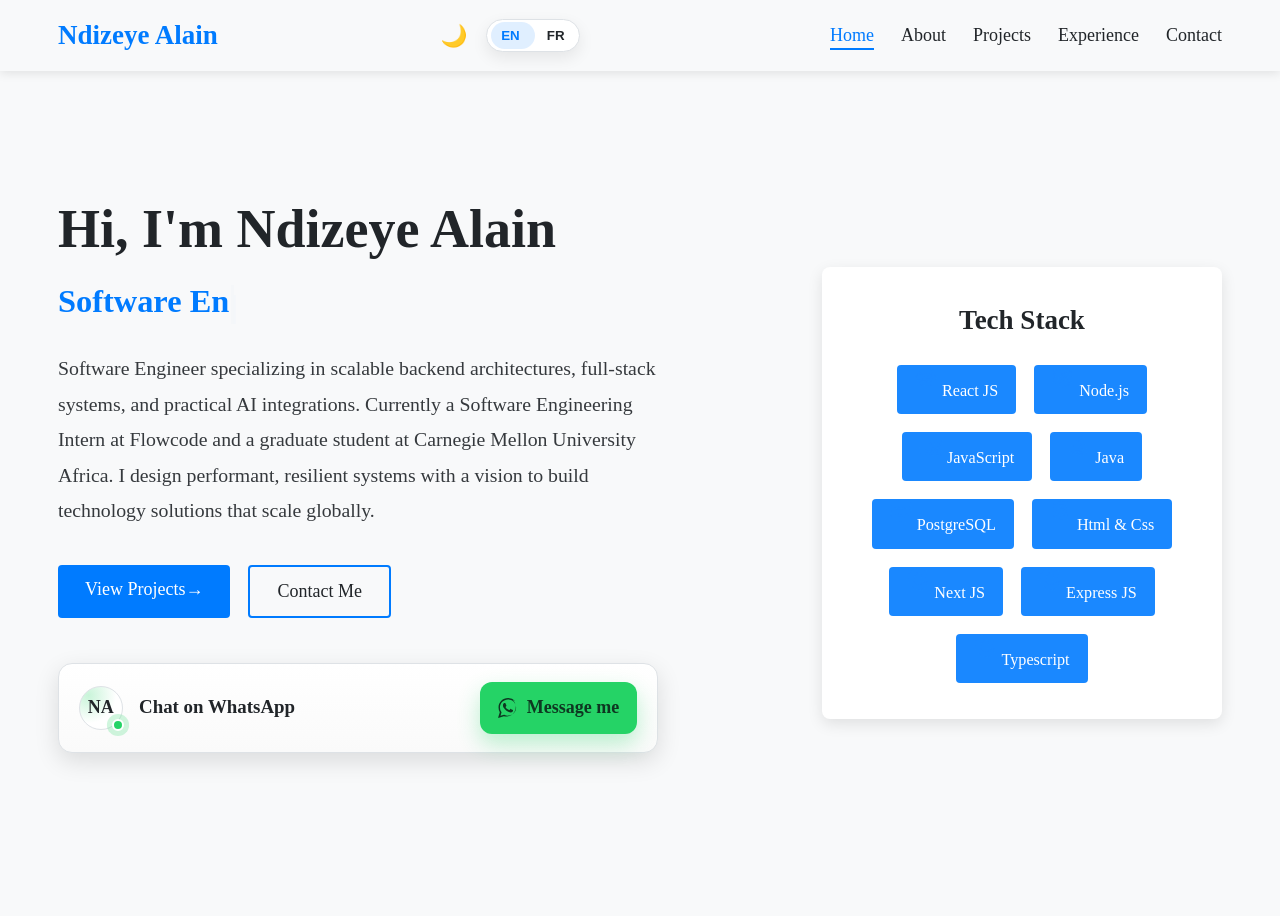
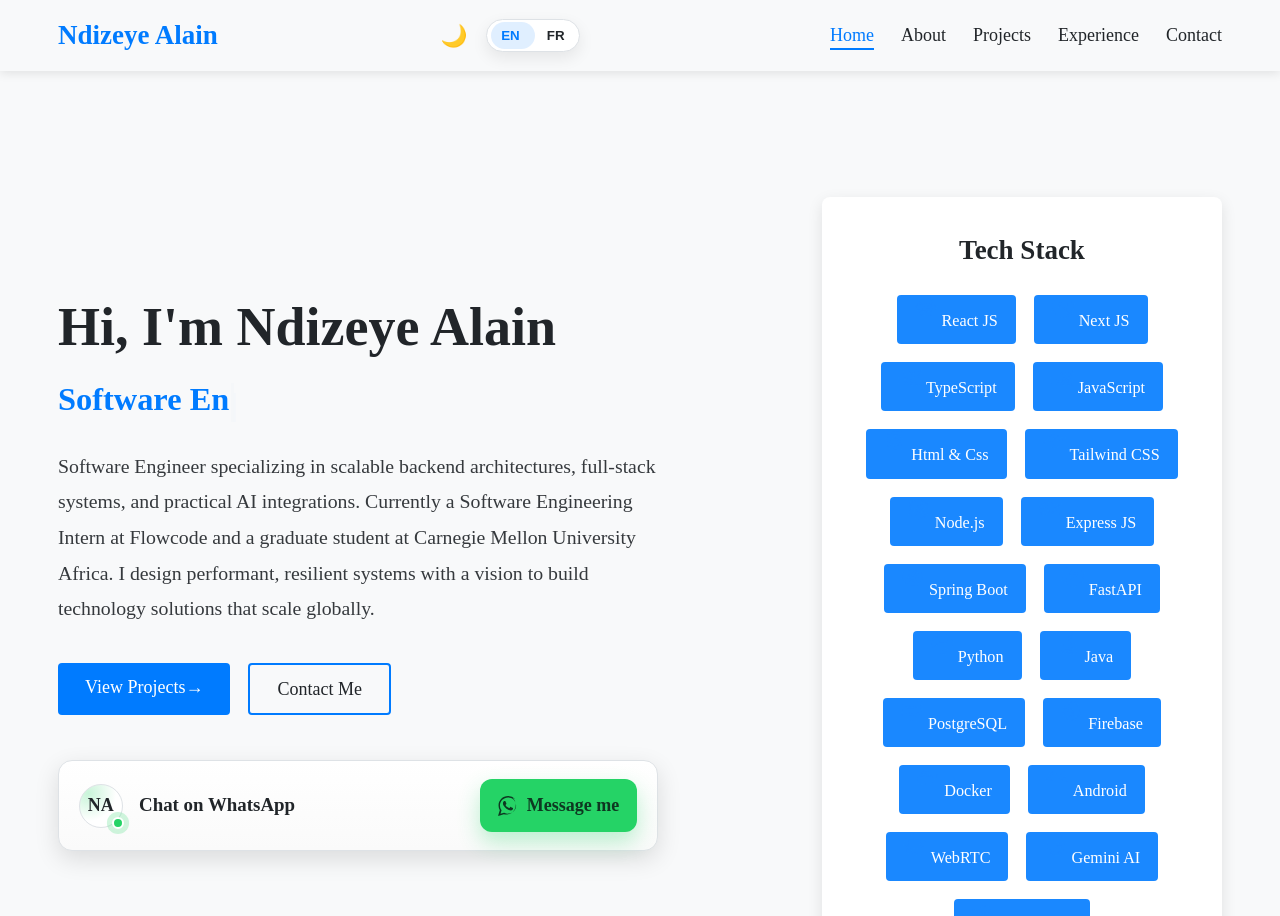
Before and after one commit to Alaindeve1/portfolio-website, a React (Create React App) app: page / in a window 1280 px wide. Shown: the top 916 px of the page. Built offline with nearby package versions, Linux system fonts and the light colour scheme.

Commit message:
update homepage tech stack skills and correct icon placeholders

```diff
--- a/src/pages/Home.jsx
+++ b/src/pages/Home.jsx
@@ -1,7 +1,22 @@
 import React, { useEffect, useRef, useState } from 'react';
 import { Link } from 'react-router-dom';
 import { FaReact, FaNodeJs, FaJava, FaDatabase, FaHtml5 } from 'react-icons/fa';
-import { SiJavascript, SiC } from 'react-icons/si';
+import {
+  SiJavascript,
+  SiNextdotjs,
+  SiExpress,
+  SiTypescript,
+  SiPython,
+  SiSpringboot,
+  SiFastapi,
+  SiDocker,
+  SiFirebase,
+  SiAndroid,
+  SiTailwindcss,
+  SiWebrtc,
+  SiGoogle,
+  SiScikitlearn
+} from 'react-icons/si';
 import '../styles/HomeStyles.css';
 import '../styles/Animations.css';
 import WhatsAppCTA from '../components/WhatsAppCTA';
@@ -81,13 +96,45 @@ const Home = () => {
                 <FaReact className="skill-icon" />
                 <span className="skill-name">React JS</span>
               </div>
+              <div className="skill" title="Next JS">
+                <SiNextdotjs className="skill-icon" />
+                <span className="skill-name">Next JS</span>
+              </div>
+              <div className="skill" title="TypeScript">
+                <SiTypescript className="skill-icon" />
+                <span className="skill-name">TypeScript</span>
+              </div>
+              <div className="skill" title="JavaScript">
+                <SiJavascript className="skill-icon" />
+                <span className="skill-name">JavaScript</span>
+              </div>
+              <div className="skill" title="Html & Css">
+                <FaHtml5 className="skill-icon" />
+                <span className="skill-name">Html & Css</span>
+              </div>
+              <div className="skill" title="Tailwind CSS">
+                <SiTailwindcss className="skill-icon" />
+                <span className="skill-name">Tailwind CSS</span>
+              </div>
               <div className="skill" title="Node.js">
                 <FaNodeJs className="skill-icon" />
                 <span className="skill-name">Node.js</span>
               </div>
-              <div className="skill" title="JavaScript">
-                <SiJavascript className="skill-icon" />
-                <span className="skill-name">JavaScript</span>
+              <div className="skill" title="Express JS">
+                <SiExpress className="skill-icon" />
+                <span className="skill-name">Express JS</span>
+              </div>
+              <div className="skill" title="Spring Boot">
+                <SiSpringboot className="skill-icon" />
+                <span className="skill-name">Spring Boot</span>
+              </div>
+              <div className="skill" title="FastAPI">
+                <SiFastapi className="skill-icon" />
+                <span className="skill-name">FastAPI</span>
+              </div>
+              <div className="skill" title="Python">
+                <SiPython className="skill-icon" />
+                <span className="skill-name">Python</span>
               </div>
               <div className="skill" title="Java">
                 <FaJava className="skill-icon" />
@@ -97,22 +144,29 @@ const Home = () => {
                 <FaDatabase className="skill-icon" />
                 <span className="skill-name">PostgreSQL</span>
               </div>
-              <div className="skill" title="Html & Css">
-                <FaHtml5 className="skill-icon" />
-                <span className="skill-name">Html & Css</span>
+              <div className="skill" title="Firebase">
+                <SiFirebase className="skill-icon" />
+                <span className="skill-name">Firebase</span>
               </div>
-
-              <div className="skill" title="Next JS">
-                <SiC className="skill-icon" />
-                <span className="skill-name">Next JS</span>
+              <div className="skill" title="Docker">
+                <SiDocker className="skill-icon" />
+                <span className="skill-name">Docker</span>
               </div>
-              <div className="skill" title="Express JS">
-                <SiC className="skill-icon" />
-                <span className="skill-name">Express JS</span>
+              <div className="skill" title="Android">
+                <SiAndroid className="skill-icon" />
+                <span className="skill-name">Android</span>
               </div>
-              <div className="skill" title="Typescript">
-                <SiC className="skill-icon" />
-                <span className="skill-name">Typescript</span>
+              <div className="skill" title="WebRTC">
+                <SiWebrtc className="skill-icon" />
+                <span className="skill-name">WebRTC</span>
+              </div>
+              <div className="skill" title="Gemini AI">
+                <SiGoogle className="skill-icon" />
+                <span className="skill-name">Gemini AI</span>
+              </div>
+              <div className="skill" title="scikit-learn">
+                <SiScikitlearn className="skill-icon" />
+                <span className="skill-name">scikit-learn</span>
               </div>
             </div>
           </div>
```
